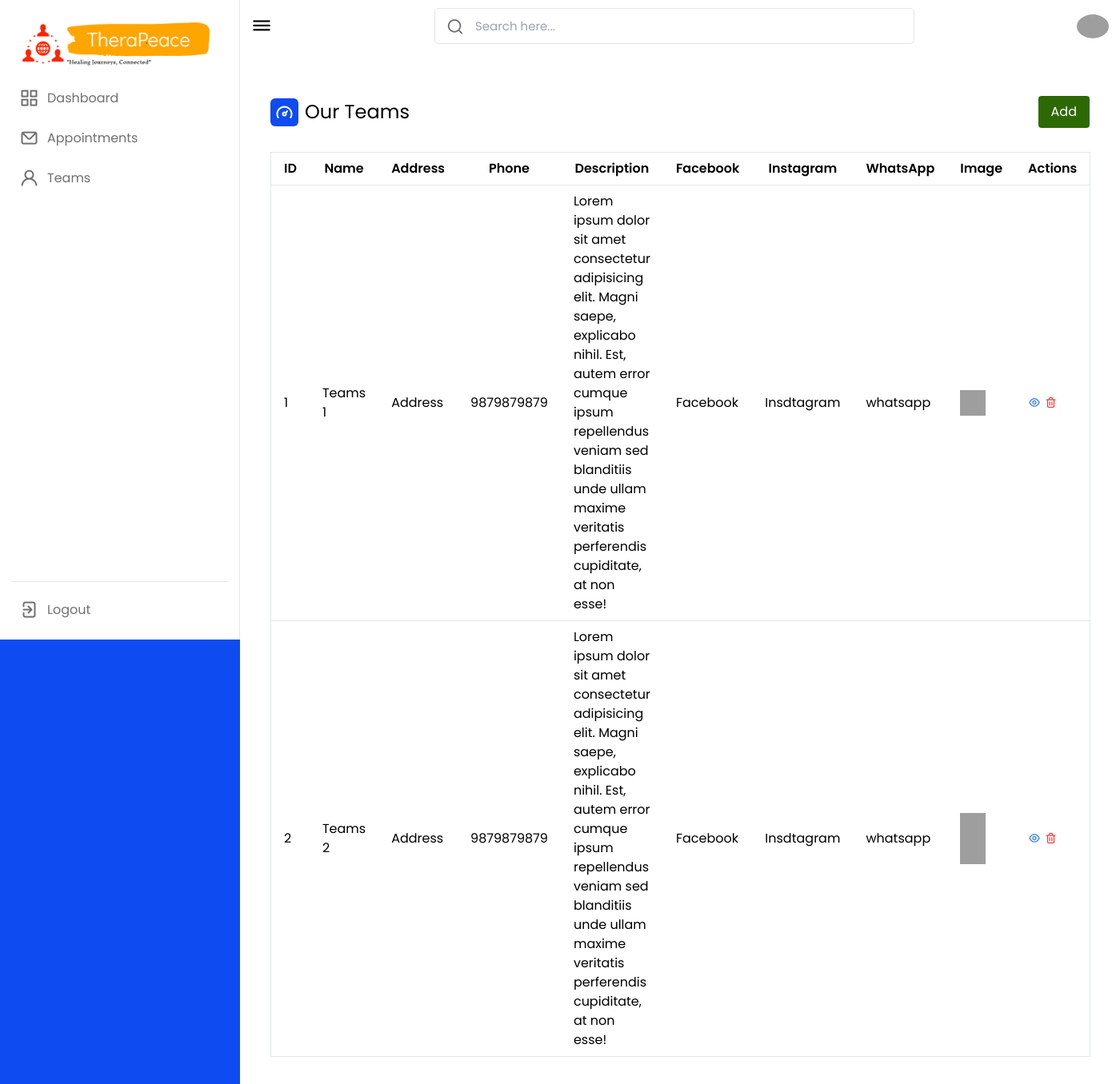
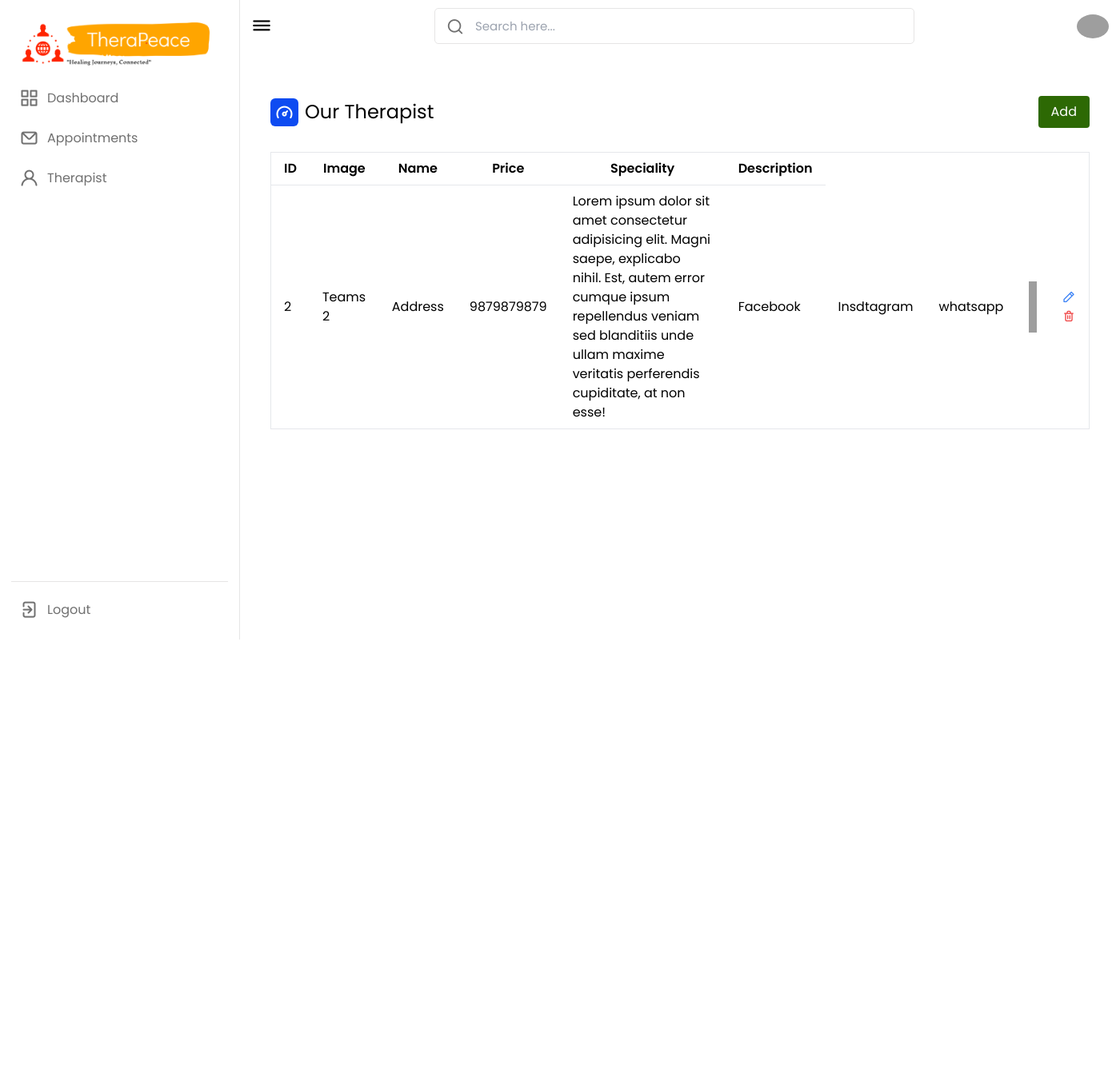
Before and after one commit to abhishekkarky/Therapist-Booking-System, a Django app: page /admin-teams-management in a window 1400 px wide. Shown: the whole page at 80% size. After the commit the page ends 800 px from the top, so only its background shows below. Run offline with Django 5.2, Linux system fonts and the light colour scheme; some libraries are stand-ins or nearby versions; grey boxes are pictures that could not be loaded.

Commit message:
therapist changes

```diff
--- a/Auth/urls.py
+++ b/Auth/urls.py
@@ -12,4 +12,6 @@
     path('admin-page', views.adminPage, name='admin-page'),
     path('admin-booking-management', views.bookingManagement, name='admin-booking-management'),
     path('admin-teams-management', views.teamsManagement, name='admin-teams-management'),
+    path('admin-edit-therapist', views.editTherapist, name='admin-edit-therapist'),
+
 ]
--- a/Auth/views.py
+++ b/Auth/views.py
@@ -70,3 +70,6 @@
 
 def teamsManagement(request):
     return render(request, 'admin/teams-management.html')
+
+def editTherapist(request):
+    return render(request, 'admin/edit_therapist.html')
--- a/templates/admin/navbar.html
+++ b/templates/admin/navbar.html
@@ -20,7 +20,7 @@
       <li>
         <a href="/admin-teams-management">
           <i class="uil uil-user"></i>
-          <span class="link-name">Teams</span>
+          <span class="link-name">Therapist</span>
         </a>
       </li>
       {% comment %} <li>
--- a/templates/admin/teams-management.html
+++ b/templates/admin/teams-management.html
@@ -1,9 +1,9 @@
 <!DOCTYPE html>
 <html lang="en">
   <head>
-    <meta charset="UTF-8">
-    <meta name="viewport" content="width=device-width, initial-scale=1.0">
-    <title>Teams Management</title>
+    <meta charset="UTF-8" />
+    <meta name="viewport" content="width=device-width, initial-scale=1.0" />
+    <title>Therapist Management</title>
     <!----======== CSS ======== -->
     <link rel="stylesheet" href="/static/css/adminpanel.css" />
 
@@ -13,7 +13,6 @@
       href="https://unicons.iconscout.com/release/v4.0.0/css/line.css"
     />
     <script src="https://cdn.tailwindcss.com"></script>
-
   </head>
   <body>
     <!-- Include navbar.html -->
@@ -34,10 +33,14 @@
           <div class="title flex items-center justify-between mb-4">
             <div class="flex items-center">
               <i class="uil uil-tachometer-fast-alt text-2xl"></i>
-                        <span class="text-2xl ml-2">Our Teams</span>
+              <span class="text-2xl ml-2">Our Therapist</span>
             </div>
-                    <button id="openModal" class="bg-[#2d6904] text-white px-4 py-2 rounded">Add</button>
-
+            <button
+              id="openModal"
+              class="bg-[#2d6904] text-white px-4 py-2 rounded"
+            >
+              Add
+            </button>
           </div>
 
           <!-- Table with property data -->
@@ -45,67 +48,55 @@
             <thead>
               <tr>
                 <th class="py-2 px-4 border-b">ID</th>
+                <th class="py-2 px-4 border-b">Image</th>
                 <th class="py-2 px-4 border-b">Name</th>
-                            <th class="py-2 px-4 border-b">Address</th>
-                            <th class="py-2 px-4 border-b">Phone</th>
+                <th class="py-2 px-4 border-b">Price</th>
+                <th class="py-2 px-4 border-b">Speciality</th>
                 <th class="py-2 px-4 border-b">Description</th>
-                            <th class="py-2 px-4 border-b">Facebook</th>
-                            <th class="py-2 px-4 border-b">Instagram</th>
-                            <th class="py-2 px-4 border-b">WhatsApp</th>
-                            <th class="py-2 px-4 border-b">Image</th>
-                            <th class="py-2 px-4 border-b">Actions</th>
               </tr>
             </thead>
             <tbody>
               <!-- Example row with additional fields -->
+
               <tr>
-                            <td class="py-2 px-4 border-b">1</td>
-                            <td class="py-2 px-4 border-b">Teams 1</td>
-                            <td class="py-2 px-4 border-b">Address </td>
+                <td class="py-2 px-4 border-b">2</td>
+                <td class="py-2 px-4 border-b">Teams 2</td>
+                <td class="py-2 px-4 border-b">Address</td>
                 <td class="py-2 px-4 border-b">9879879879</td>
                 <td class="py-2 px-4 border-b">
                   Lorem ipsum dolor sit amet consectetur adipisicing elit. Magni
-                                saepe, explicabo nihil. Est, autem error cumque ipsum repellendus
-                                veniam sed blanditiis unde ullam maxime veritatis perferendis
-                                cupiditate, at non esse!
+                  saepe, explicabo nihil. Est, autem error cumque ipsum
+                  repellendus veniam sed blanditiis unde ullam maxime veritatis
+                  perferendis cupiditate, at non esse!
                 </td>
                 <td class="py-2 px-4 border-b">Facebook</td>
                 <td class="py-2 px-4 border-b">Insdtagram</td>
                 <td class="py-2 px-4 border-b">whatsapp</td>
                 <!-- Add a cell for photos -->
                 <td class="py-2 px-4 border-b">
-                                <img src="/static/images/profile.jpg" alt="Photo 1" class="w-8 h-8 mr-2">
+                  <img
+                    src="/static/images/profile.jpg"
+                    alt="Photo 1"
+                    class="w-8 h-8 mr-2"
+                  />
+                  <img
+                    src="/static/images/profile.jpg"
+                    alt="Photo 2"
+                    class="w-8 h-8"
+                  />
                 </td>
                 <td class="py-2 px-4 border-b">
-                                <i class="uil uil-eye text-blue-500 cursor-pointer hover:text-blue-700"></i>
-                                <i class="uil uil-trash-alt text-red-500 cursor-pointer hover:text-red-700"></i>
+                  <a href = '/admin-edit-therapist'>
+
+                  <i
+                    class="uil uil-pen text-blue-500 cursor-pointer hover:text-blue-700"
+                  ></i>
+                </a>
+                  <i
+                    class="uil uil-trash-alt text-red-500 cursor-pointer hover:text-red-700"
+                  ></i>
                 </td>
               </tr>
-                        <tr>
-                            <td class="py-2 px-4 border-b">2</td>
-                            <td class="py-2 px-4 border-b">Teams 2</td>
-                            <td class="py-2 px-4 border-b">Address </td>
-                            <td class="py-2 px-4 border-b">9879879879</td>
-                            <td class="py-2 px-4 border-b">
-                                Lorem ipsum dolor sit amet consectetur adipisicing elit. Magni
-                                saepe, explicabo nihil. Est, autem error cumque ipsum repellendus
-                                veniam sed blanditiis unde ullam maxime veritatis perferendis
-                                cupiditate, at non esse!
-                            </td>
-                            <td class="py-2 px-4 border-b">Facebook</td>
-                            <td class="py-2 px-4 border-b">Insdtagram</td>
-                            <td class="py-2 px-4 border-b">whatsapp</td>
-                            <!-- Add a cell for photos -->
-                            <td class="py-2 px-4 border-b">
-                                <img src="/static/images/profile.jpg" alt="Photo 1" class="w-8 h-8 mr-2">
-                                <img src="/static/images/profile.jpg" alt="Photo 2" class="w-8 h-8">
-                            </td>
-                            <td class="py-2 px-4 border-b">
-                                <i class="uil uil-eye text-blue-500 cursor-pointer hover:text-blue-700"></i>
-                                <i class="uil uil-trash-alt text-red-500 cursor-pointer hover:text-red-700"></i>
-                            </td>
-                        </tr>
-                        <!-- Add more rows as needed -->
             </tbody>
           </table>
         </div>
@@ -113,7 +104,10 @@
     </section>
 
     <!-- Modal -->
-        <div id="myModal" class="modal hidden fixed inset-0 bg-gray-300 bg-opacity-75 flex items-center justify-center">
+    <div
+      id="myModal"
+      class="modal hidden fixed inset-0 bg-gray-300 bg-opacity-75 flex items-center justify-center"
+    >
       <div class="modal-content bg-white p-6 w-1/2">
         <span id="closeModal" class="close">&times;</span>
 
@@ -121,63 +115,91 @@
         <form id="propertyForm" class="grid grid-cols-2 gap-4">
           <div class="mb-4">
             <label for="propertyName">Name:</label>
-                        <input type="text" id="propertyName" name="propertyName" class="w-full border p-2" required>
-                    </div>
-
-
-                    <div class="mb-4">
-                        <label for="propertyAddress">Address:</label>
-                        <input type="text" id="propertyAddress" name="propertyAddress" class="w-full border p-2" required>
+            <input
+              type="text"
+              id="propertyName"
+              name="propertyName"
+              class="w-full border p-2"
+              required
+            />
           </div>
 
           <div class="mb-4">
-                        <label for="propertyRooms">Phone:</label>
-                        <input type="number" id="phone" name="phone" class="w-full border p-2" required>
+            <label for="propertyAddress">Price:</label>
+            <input
+              type="text"
+              id="propertyAddress"
+              name="propertyAddress"
+              class="w-full border p-2"
+              required
+            />
+          </div>
+
+          <div class="mb-4">
+            <label for="propertyRooms">Speciality:</label>
+            <input
+              type="text"
+              id="phone"
+              name="phone"
+              class="w-full border p-2"
+              required
+            />
           </div>
 
           <div class="mb-4">
             <label for="propertyDescription">Description:</label>
-                        <textarea id="propertyDescription" name="propertyDescription" class="w-full border p-2" required></textarea>
+            <textarea
+              id="propertyDescription"
+              name="propertyDescription"
+              class="w-full border p-2"
+              required
+            ></textarea>
           </div>
 
-                    <div class="mb-4">
-                        <label for="propertyBedrooms">Facebook:</label>
-                        <input type="text" id="Facebook" name="Facebook" class="w-full border p-2" required>
-                    </div>
 
-                    <div class="mb-4">
-                        <label for="propertyToilets">Instagram:</label>
-                        <input type="text" id="instagram" name="instagram" class="w-full border p-2" required>
-                    </div>
-                    <div class="mb-4">
-                        <label for="propertyToilets">whatsApp:</label>
-                        <input type="text" id="whatsapp" name="whatsApp" class="w-full border p-2" required>
-                    </div>
+
 
 
 
           <div class="mb-4">
             <!-- Add a file input for photos -->
             <label for="propertyPhotos">Photos:</label>
-                        <input type="file" id="propertyPhotos" name="propertyPhotos" class="w-full border p-2" multiple>
+            <input
+              type="file"
+              id="propertyPhotos"
+              name="propertyPhotos"
+              class="w-full border p-2"
+              multiple
+            />
           </div>
 
-                    <button type="submit" class="col-span-2 bg-[#2d6904] text-white px-4 py-2 rounded">Add Teams</button>
+          <button
+            type="submit"
+            class="col-span-2 bg-[#2d6904] text-white px-4 py-2 rounded"
+          >
+            Add Therapist
+          </button>
         </form>
       </div>
     </div>
 
     <script>
-            document.getElementById('openModal').addEventListener('click', function () {
-                document.getElementById('myModal').classList.remove('hidden');
+      document
+        .getElementById("openModal")
+        .addEventListener("click", function () {
+          document.getElementById("myModal").classList.remove("hidden");
         });
 
-            document.getElementById('closeModal').addEventListener('click', function () {
-                document.getElementById('myModal').classList.add('hidden');
+      document
+        .getElementById("closeModal")
+        .addEventListener("click", function () {
+          document.getElementById("myModal").classList.add("hidden");
         });
 
       // Handle form submission
-            document.getElementById('propertyForm').addEventListener('submit', function (event) {
+      document
+        .getElementById("propertyForm")
+        .addEventListener("submit", function (event) {
           event.preventDefault();
 
           // Here, you can handle the form data submission to your backend or perform any other desired actions.
@@ -189,10 +211,10 @@
             propertyData[key] = value;
           });
 
-                console.log('Property Data:', propertyData);
+          console.log("Property Data:", propertyData);
 
           event.target.reset();
-                document.getElementById('myModal').classList.add('hidden');
+          document.getElementById("myModal").classList.add("hidden");
         });
     </script>
 
```
Also changed, not shown: templates/admin/edit_therapist.html (added, +110 -0 lines). Lines whose indentation alone changed are shown as unchanged.
